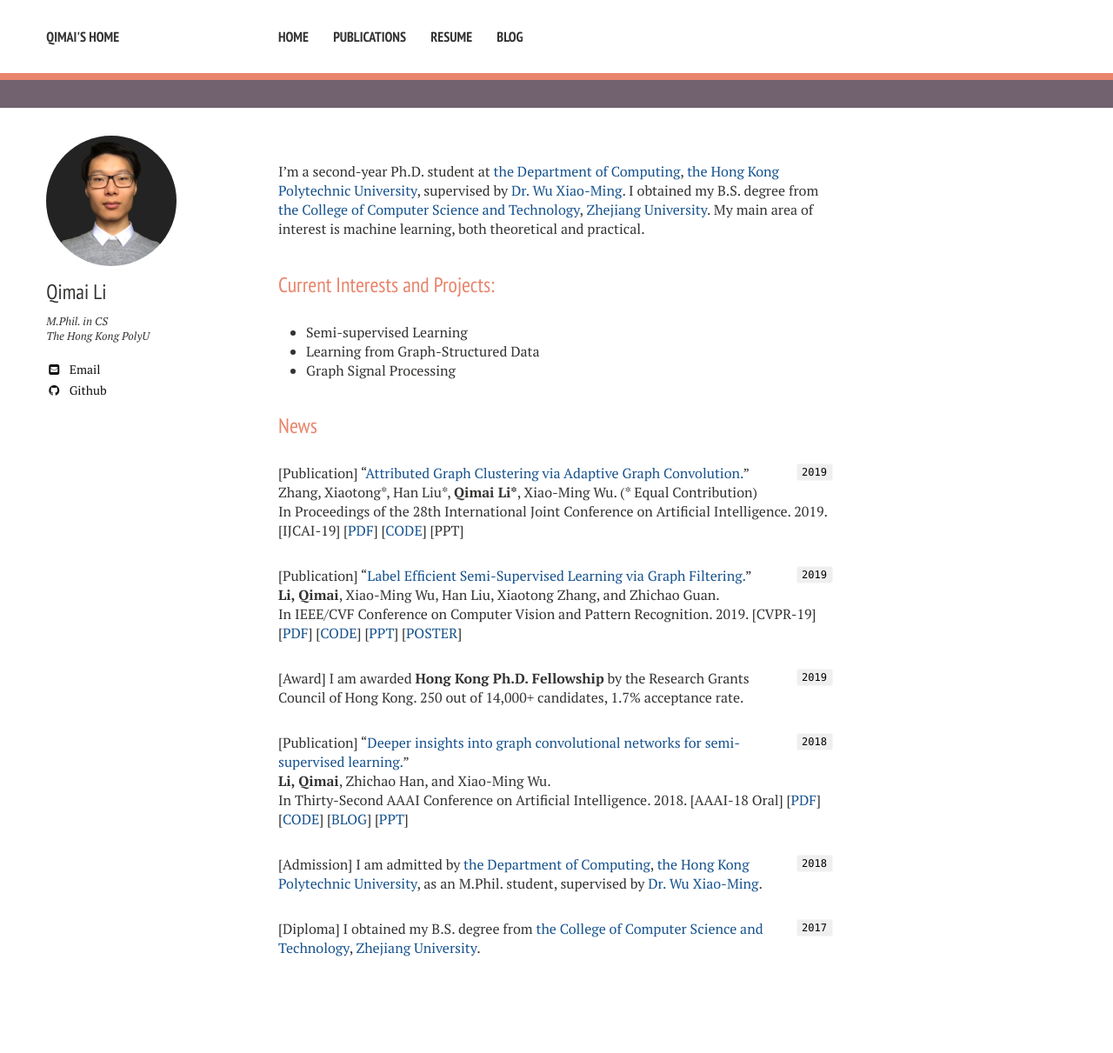
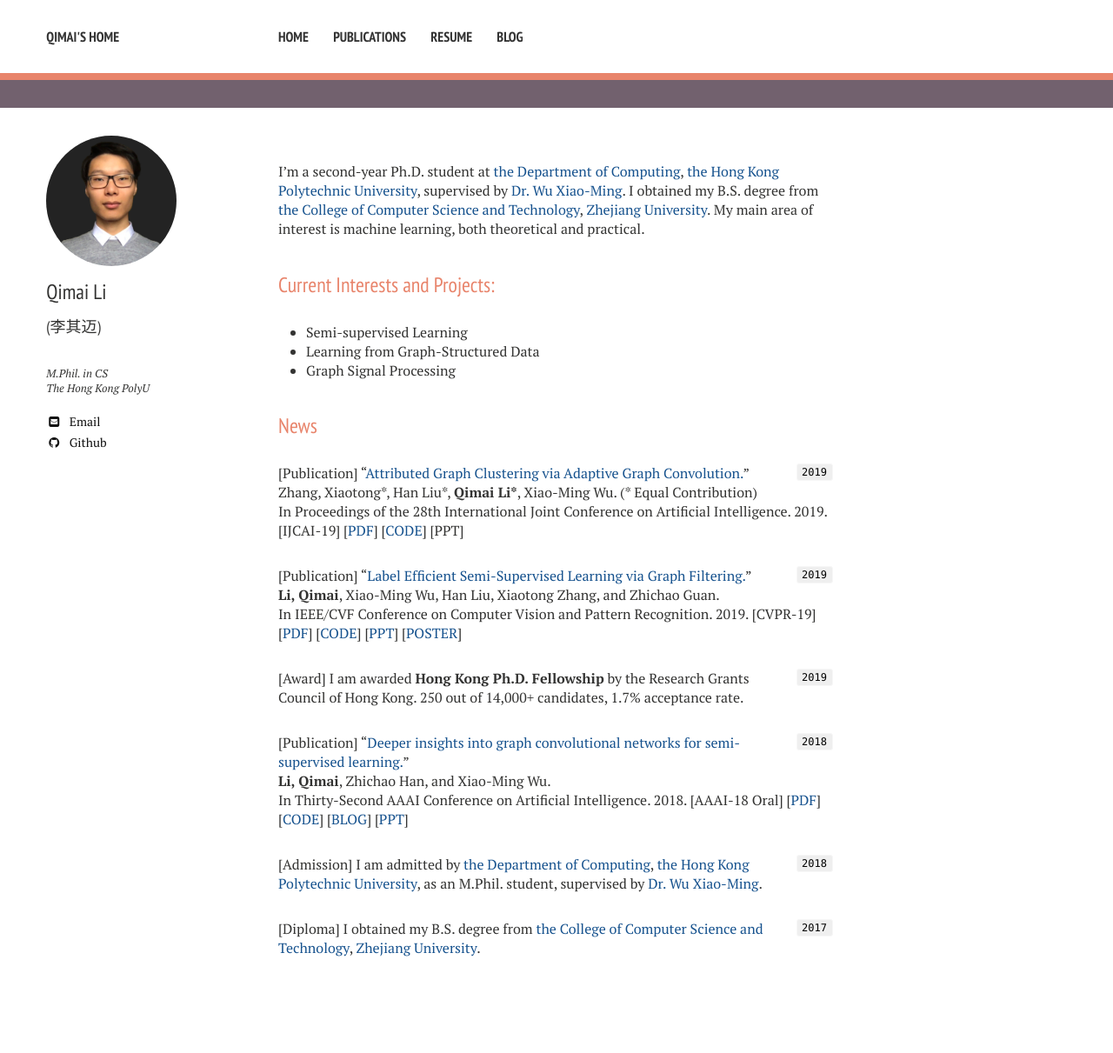
Before and after one commit to liqimai/liqimai.github.io, a Jekyll site: the page built from index.md, in a window 1280 px wide. Shown: the whole page at 87% size. Built offline with Jekyll 4.4.1, drawn with Linux system fonts in a browser that asks for light colours; nearby versions of some CDN libraries.

Commit message:
add chinese name

```diff
--- a/_config.yml
+++ b/_config.yml
@@ -7,6 +7,7 @@ logo: # filename of a logo image that has been placed into your images directory
 # Enter the following platform usernames if you would like for them to appear on your site.
 owner:
   name: Qimai Li
+  chinesename: 李其迈
   avatar: head.jpg
   bio: "M.Phil. in CS<br>The Hong Kong PolyU"
   email: csqmli@comp.polyu.edu.hk #emailaddress
--- a/_includes/_author-bio.html
+++ b/_includes/_author-bio.html
@@ -11,6 +11,7 @@
 {% endif %}
 
   <h3 itemprop="name">{{ author.name }}</h3>
+  <h4 itemprop="chinesename">({{ author.chinesename }})</h4>
   <p>{{ author.bio }}</p>
   {% if author.email %}<a href="mailto:{{ author.email }}" class="author-social" target="_blank"><i class="fa fa-fw fa-envelope-square"></i> Email</a>{% endif %}
   {% if author.twitter %}<a href="https://twitter.com/{{ author.twitter }}" class="author-social" target="_blank"><i class="fa fa-fw fa-twitter-square"></i> Twitter</a>{% endif %}
```
